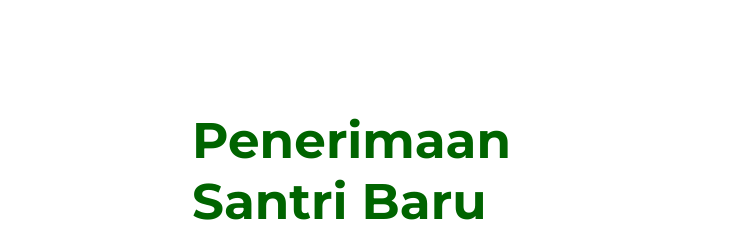
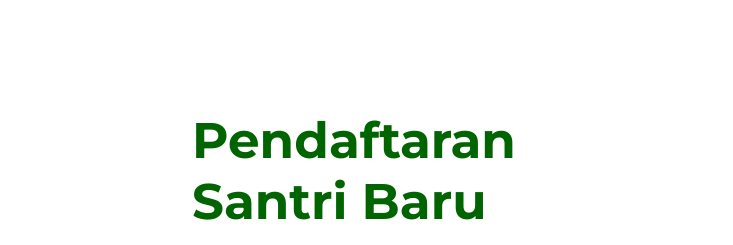
Before and after one commit to anamtafany/WebDasar, a plain HTML site: page index.html in a window 1280 px wide. Shown: the part 184-429 px from the top of the page, 0-733 px from the left. Drawn offline with Linux system fonts and the light colour scheme; a web font is replaced by a local one.

Commit message:
Mengubah judul utama

```diff
--- a/index.html
+++ b/index.html
@@ -33,7 +33,7 @@
         <div class="content-judul">
           <div class="menu-content">
             <div class="content-description">
-              <h1 class="judul-utama">Penerimaan Santri Baru</h1>
+              <h1 class="judul-utama">Pendaftaran Santri Baru</h1>
               <p>
                 Pondok Pesantren Syaichona Moh. Cholil Demangan Barat Bangkalan
               </p>
```
